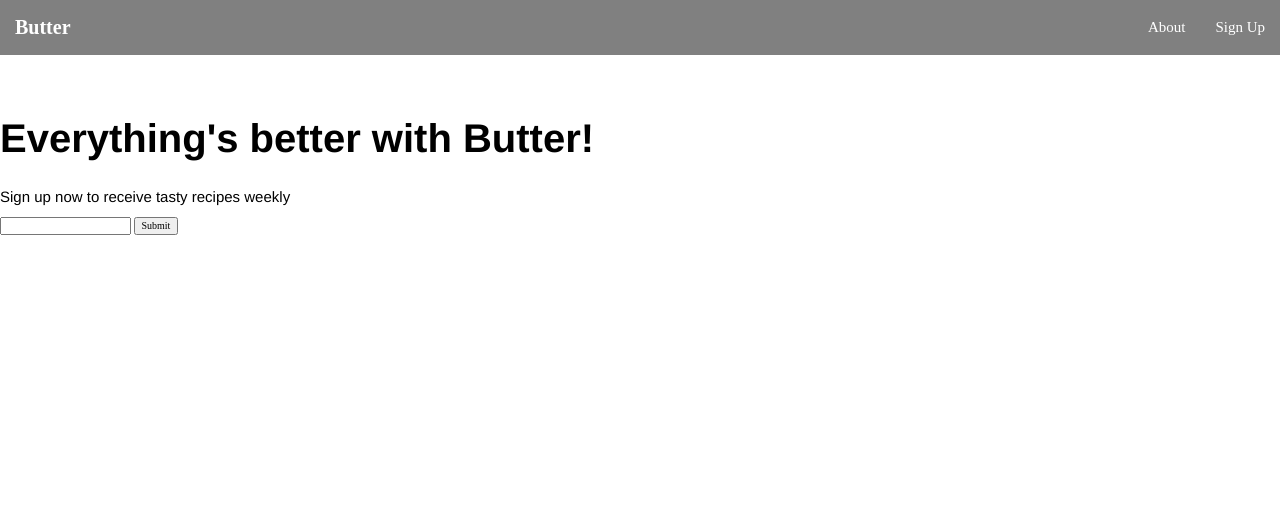
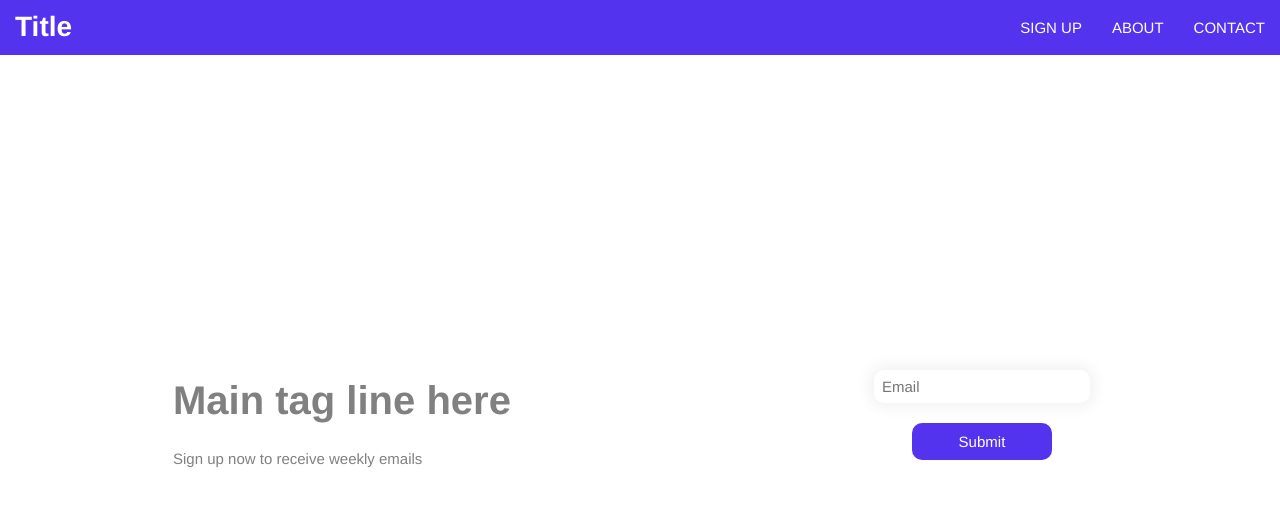
Before and after one commit to TimeIsOnMySide/Practice-Landing_Page, a plain HTML site: page index.html in a window 1280 px wide. Both pictures are taken after a click on the button "Sign up". Drawn offline with Linux system fonts and the light colour scheme.

Commit message:
Progress from yesterday and today

```diff
--- a/index.html
+++ b/index.html
@@ -4,35 +4,38 @@
     <meta charset="UTF-8">
     <meta http-equiv="X-UA-Compatible" content="IE=edge">
     <meta name="viewport" content="width=device-width, initial-scale=1.0">
-    <title>Butter</title>
+    <title>Landing Page Title</title>
 
     <link rel="stylesheet" href="normalize.css">
 	<link rel="stylesheet" href="style.css">
-
 </head>
 <body>
 
     <nav>
-        <h1>Butter</h1>
+        <h1>Title</h1>
         <ol class="nav-links-list">
-            <li class="nav-links"><a href=#>About</a></li>
-            <li class="nav-links"><a href=#>Sign Up</a></li>
+            <li class="nav-links"><a href=#>SIGN UP</a></li>
+            <li class="nav-links"><a href=#>ABOUT</a></li>
+            <li class="nav-links"><a href=#>CONTACT</a></li>
         </ol>
     </nav>
     <main>
-        <h1>Everything's better with Butter!</h1>
-        <h2>Sign up now to receive tasty recipes weekly</h2>
-        <div>
+        <section id="section1">
+            <div id="landingTag">
+                <h1>Main tag line here</h1>
+                <h2>Sign up now to receive weekly emails</h2>
+            </div>
+            <div id="signUpForm">
                 <button type="button" id="show-hide-textbox">Sign up</button>
                 <div id="email-form">
                     <form action="">
-                    <input type="email" id="email" required>
+                        <input type="email" id="email" placeholder="Email" required>
                         <input type="submit" value="Submit" />
                     </form>
                 </div>
             </div>
+        </section>
     </main>
-
     <script type="text/javascript" src="main.js"></script>
 </body>
 </html>
--- a/main.js
+++ b/main.js
@@ -1,9 +1,11 @@
+//Watch the button. Wait for a click
 document.querySelector('#show-hide-textbox').addEventListener('click', showForm)
 
 //Hide element on page load
 document.getElementById('email-form').hidden = true;
+//document.getElementById('show-hide-textbox').hidden = true;
 
-
+//When the button is clicked, hide the button and show the form
 function showForm() {
     document.getElementById('email-form').hidden = false;
     document.getElementById('show-hide-textbox').hidden = true;
--- a/style.css
+++ b/style.css
@@ -2,10 +2,17 @@ html {
     font-size: 62.5%
 }
 
+body {
+    background-color: white;
+}
+
+/* Navbar styling */
+
 nav {
     height: 55px;
     width: 100%;
-    background-color: grey;
+    background-color: #5333ed;
+    /* Want to make the navbar a gradient */
     color: white;
     display: flex;
     justify-content: space-between;
@@ -14,6 +21,8 @@ nav {
 
 nav h1 {
     padding-left: 15px;
+    font-size: 2.8rem;
+    font-family: Helvetica, sans-serif;
 }
 
 .nav-links-list {
@@ -31,17 +40,101 @@ nav h1 {
     text-decoration: none;
     color: white;
     font-size: 1.5rem;
+    font-family: Helvetica, sans-serif;
 }
 
+/* Main top page styling (Section1) */
+
 main h1 {
-    margin-top: 60px;
-    width: 50%;
     font-size: 4rem;
     font-family: Helvetica, sans-serif;
     font-weight: 600;
+    color: grey;
 }
 
 main h2 {
     font-family: Helvetica, sans-serif;
     font-weight: normal;
+    color: grey;
 }
+
+#section1 {
+    width: 100vw;
+    height: 90vh;
+    display: flex;
+    align-items: center;
+    justify-content: space-around;
+}
+
+/* Input form styling */
+
+#signUpForm {
+    width: 250px;
+    display: flex;
+    justify-content: center;
+    align-items: center;
+    height: 200px;
+}
+
+form {
+    display: flex;
+    flex-direction: column;
+    align-items: center;
+    box-sizing: border-box;
+    width: 240px;
+    padding: 20px;
+}
+
+input[type=email] {
+    padding: 8px;
+    margin-bottom: 20px;
+    width: 100%;
+    border: none;
+    border-radius: 10px;
+    box-shadow:0 0 15px 4px rgba(0,0,0,0.06);
+    font-family: Helvetica, sans-serif;
+    font-size: 1.5rem;
+}
+
+input[type=submit] {
+    width: 70%;
+    padding: 10px;
+    background-color:#5333ed;
+    color: #fff;
+    border-radius: 10px;
+    border: none;
+    font-family: Helvetica, sans-serif;
+    font-size: 1.5rem;
+}
+input[type=submit]:hover {
+    background-color: blueviolet;
+    transition: 0.5s;
+}
+
+/* Sign up button styling (Make color gradient?) */
+
+#show-hide-textbox {
+    background-color:#5333ed;
+    color: #fff;
+    border:none;
+    border-radius:10px;
+    /* padding:15px; */
+    min-height:45px;
+    min-width: 150px;
+    max-height: 47.5px;
+    font-family: Helvetica, sans-serif;
+    font-size: 1.5rem;
+}
+
+#show-hide-textbox:hover {
+      background-color: blueviolet;
+      transition: 0.5s;
+  }
+
+/* Media query to change flex direction to column on mobile */
+
+@media screen and (max-width: 600px) {
+    #section1 {
+        flex-direction: column;
+    }
+  }
```
Lines whose indentation alone changed are shown as unchanged.
